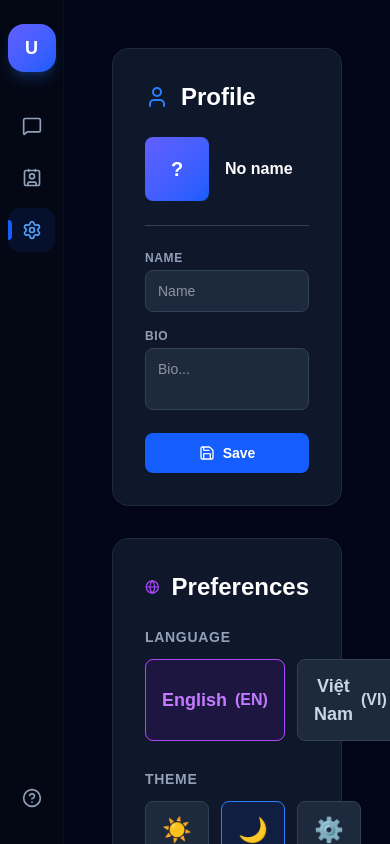
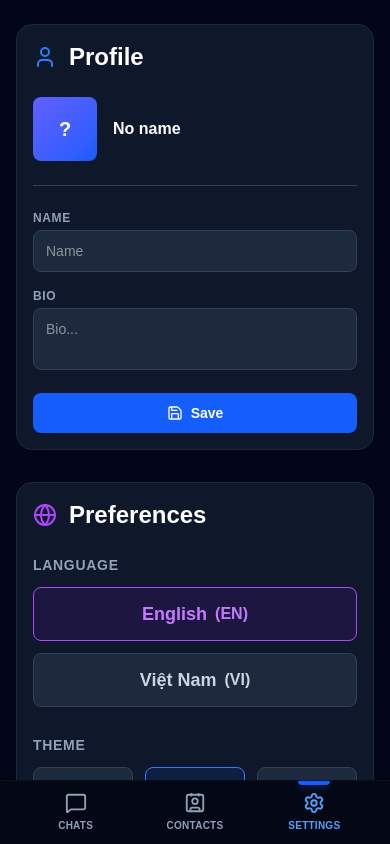
Before and after one commit to TrinhHao42/XConnect, a Next.js app in the folder xconnect_frontend/: page /settings in a window 390 px wide. Built offline with nearby package versions, Linux system fonts and the light colour scheme; no server answers.

Commit message:
feat: implement comprehensive chat interface components and messaging features

```diff
--- a/xconnect_frontend/app/(protected)/(chat)/chat/page.tsx
+++ b/xconnect_frontend/app/(protected)/(chat)/chat/page.tsx
@@ -13,7 +13,7 @@ export default function ChatPage() {
       <div
         className={`
           ${activeRoomId ? "hidden md:flex" : "flex"}
-          w-full md:w-80 lg:w-96 shrink-0
+          w-full md:w-80 lg:w-96 shrink-0 pb-16 md:pb-0
         `}
       >
         <ConversationList />
--- a/xconnect_frontend/app/(protected)/(chat)/contacts/page.tsx
+++ b/xconnect_frontend/app/(protected)/(chat)/contacts/page.tsx
@@ -174,7 +174,7 @@ export default function ContactsPage() {
   return (
     <div className="flex-1 flex flex-col bg-slate-50 dark:bg-slate-950 h-full overflow-hidden">
       {/* Header */}
-      <div className="px-8 pt-8 pb-4 border-b border-slate-200 dark:border-slate-800">
+      <div className="px-4 md:px-8 pt-8 pb-4 border-b border-slate-200 dark:border-slate-800">
         {/* Search bar */}
         <div className="relative mt-5">
           <Search className="absolute left-4 top-1/2 -translate-y-1/2 w-5 h-5 text-slate-400" />
@@ -189,7 +189,7 @@ export default function ContactsPage() {
       </div>
 
       {/* Results */}
-      <div className="flex-1 overflow-y-auto px-8 py-6">
+      <div className="flex-1 overflow-y-auto px-4 py-4 md:px-8 md:py-6 pb-24 md:pb-6">
         {/* Friend Requests Section */}
         {requests && requests.length > 0 && (
           <div className="mb-8">
--- a/xconnect_frontend/app/(protected)/(chat)/layout.tsx
+++ b/xconnect_frontend/app/(protected)/(chat)/layout.tsx
@@ -1,15 +1,16 @@
 import Sidebar from "@/components/chat/Sidebar";
-import ConversationList from "@/components/chat/ConversationList";
+import BottomNavigation from "@/components/chat/BottomNavigation";
 import GlobalCallManager from "@/components/call/GlobalCallManager";
 import { ReactNode } from "react";
 
 export default function ChatLayout({ children }: { children: ReactNode }) {
   return (
-    <div className="flex h-screen bg-background overflow-hidden">
+    <div className="flex h-screen bg-background overflow-hidden relative">
       <Sidebar />
       <main className="flex-1 overflow-hidden">
         {children}
       </main>
+      <BottomNavigation />
       <GlobalCallManager />
     </div>
   );
--- a/xconnect_frontend/app/(protected)/(chat)/settings/page.tsx
+++ b/xconnect_frontend/app/(protected)/(chat)/settings/page.tsx
@@ -138,11 +138,11 @@ export default function SettingsPage() {
     <div className="flex-1 flex flex-col bg-slate-50 dark:bg-slate-950 h-full">
       {/* Scrollable Content */}
       <div className="flex-1 overflow-y-auto">
-        <div className="w-full px-12 py-12 space-y-8">
+        <div className="w-full px-4 py-6 md:px-12 md:py-12 pb-24 md:pb-12 space-y-8">
           {/* Profile & Preferences in 2 column grid */}
           <div className="grid grid-cols-1 md:grid-cols-2 gap-8">
             {/* Profile Card - Compact */}
-            <div className="bg-white dark:bg-slate-900 rounded-2xl border border-slate-100 dark:border-slate-800 p-8 shadow-sm">
+            <div className="bg-white dark:bg-slate-900 rounded-2xl border border-slate-100 dark:border-slate-800 p-4 sm:p-8 shadow-sm">
               <h2 className="text-2xl font-bold text-slate-900 dark:text-white mb-6 flex items-center gap-3">
                 <User className="w-6 h-6 text-blue-500" />
                 {t.profile}
@@ -216,7 +216,7 @@ export default function SettingsPage() {
             </div>
 
             {/* Preferences Card */}
-            <div className="bg-white dark:bg-slate-900 rounded-2xl border border-slate-100 dark:border-slate-800 p-8 shadow-sm">
+            <div className="bg-white dark:bg-slate-900 rounded-2xl border border-slate-100 dark:border-slate-800 p-4 sm:p-8 shadow-sm">
               <h2 className="text-2xl font-bold text-slate-900 dark:text-white mb-6 flex items-center gap-3">
                 <Globe className="w-6 h-6 text-purple-500" />
                 {t.preferences}
@@ -227,7 +227,7 @@ export default function SettingsPage() {
                 <label className="text-sm font-semibold text-slate-500 dark:text-slate-400 uppercase tracking-wider mb-3 block">
                   {t.language}
                 </label>
-                <div className="flex gap-3">
+                <div className="flex flex-col sm:flex-row gap-3">
                   {[
                     { code: "en" as const, label: "EN", flag: "English" },
                     { code: "vi" as const, label: "VI", flag: "Việt Nam" },
--- a/xconnect_frontend/components/call/CallProvider.tsx
+++ b/xconnect_frontend/components/call/CallProvider.tsx
@@ -455,9 +455,14 @@ export function CallProvider({ children }: { children: ReactNode }) {
     void connectAgora();
 
     return () => {
-      cancelled = true;
-      if (currentClient) {
-        currentClient.removeAllListeners?.();
+      // Only cancel and remove listeners if the session has actually ended or switched to a different call.
+      // This prevents interrupting connection state updates as we transition from 'connecting' to 'active'.
+      const currentActiveSession = sessionRef.current;
+      if (!currentActiveSession || currentActiveSession.callId !== currentSession.callId) {
+        cancelled = true;
+        if (currentClient) {
+          currentClient.removeAllListeners?.();
+        }
       }
     };
   }, [clearAgoraArtifacts, resetSession, session, user?.id]);
--- /dev/null
+++ b/xconnect_frontend/components/chat/BottomNavigation.tsx
@@ -0,0 +1,65 @@
+"use client";
+
+import Link from "next/link";
+import { usePathname } from "next/navigation";
+import { MessageSquare, Contact, Settings } from "lucide-react";
+import { useLanguageStore } from "@/store/language.store";
+import { useChatStore } from "@/store/chat.store";
+
+const translations = {
+  en: {
+    chats: "Chats",
+    contacts: "Contacts",
+    settings: "Settings",
+  },
+  vi: {
+    chats: "Tin nhắn",
+    contacts: "Danh bạ",
+    settings: "Cài đặt",
+  }
+};
+
+export default function BottomNavigation() {
+  const pathname = usePathname();
+  const { language } = useLanguageStore();
+  const { activeRoomId } = useChatStore();
+
+  // If there is an active room on mobile, hide the bottom navigation to give room for keyboard and input
+  if (activeRoomId) return null;
+
+  const t = translations[language];
+
+  const navLinks = [
+    { id: "chat", name: t.chats, href: "/chat", icon: MessageSquare },
+    { id: "contacts", name: t.contacts, href: "/contacts", icon: Contact },
+    { id: "settings", name: t.settings, href: "/settings", icon: Settings },
+  ];
+
+  return (
+    <nav className="fixed bottom-0 left-0 right-0 h-16 bg-slate-50 dark:bg-[#040815] border-t border-slate-200 dark:border-slate-900/50 flex md:hidden items-center justify-around px-4 z-40 shadow-lg backdrop-blur-md bg-opacity-90 dark:bg-opacity-90">
+      {navLinks.map((link) => {
+        const isActive = pathname === link.href || (link.href === "/chat" && pathname.startsWith("/chat/"));
+        const Icon = link.icon;
+        return (
+          <Link
+            key={link.name}
+            href={link.href}
+            className={`flex flex-col items-center justify-center w-20 h-full transition-all duration-200 relative ${
+              isActive
+                ? "text-blue-600 dark:text-blue-400"
+                : "text-slate-500 dark:text-slate-400 hover:text-slate-900 dark:hover:text-slate-200"
+            }`}
+          >
+            {isActive && (
+              <span className="absolute top-0 w-8 h-1 bg-blue-600 rounded-b-full shadow-[0_2px_8px_rgba(37,99,235,0.4)]" />
+            )}
+            <Icon className="w-5.5 h-5.5 mb-1" />
+            <span className="text-[10px] font-semibold tracking-wide uppercase">
+              {link.name}
+            </span>
+          </Link>
+        );
+      })}
+    </nav>
+  );
+}
--- a/xconnect_frontend/components/chat/ChatArea.tsx
+++ b/xconnect_frontend/components/chat/ChatArea.tsx
@@ -900,12 +900,12 @@ export default function ChatArea({ onBack }: ChatAreaProps) {
         <div className="p-6 bg-white dark:bg-slate-900 border-t border-slate-200 dark:border-slate-800">
           <div className="relative">
             {showEmojiPicker && (
-              <div className="absolute bottom-full left-0 mb-3 z-30 shadow-2xl rounded-2xl overflow-hidden border border-outline-variant/10">
+              <div className="absolute bottom-full left-0 mb-3 z-30 shadow-2xl rounded-2xl overflow-hidden border border-slate-200 dark:border-slate-800/80 w-full sm:w-[350px]">
                 <EmojiPicker
                   onEmojiClick={handleEmojiClick as any}
                   theme={(resolvedTheme === "dark" ? "dark" : "light") as any}
-                  width={360}
-                  height={420}
+                  width="100%"
+                  height={350}
                   searchDisabled={false}
                   lazyLoadEmojis
                 />
--- a/xconnect_frontend/components/chat/Sidebar.tsx
+++ b/xconnect_frontend/components/chat/Sidebar.tsx
@@ -5,6 +5,7 @@ import { MessageSquare, Contact, Settings, HelpCircle } from "lucide-react";
 import { useAuthStore } from "@/store/auth.store";
 import { usePathname } from "next/navigation";
 import { useLanguageStore } from "@/store/language.store";
+import { useChatStore } from "@/store/chat.store";
 
 const translations = {
   en: {
@@ -25,6 +26,7 @@ export default function Sidebar() {
   const pathname = usePathname();
   const { user } = useAuthStore();
   const { language } = useLanguageStore();
+  const { activeRoomId } = useChatStore();
 
   const t = translations[language];
 
@@ -35,7 +37,7 @@ export default function Sidebar() {
   ];
 
   return (
-    <aside className="h-screen w-16 shrink-0 bg-slate-50 dark:bg-[#040815] flex flex-col py-6 border-r border-slate-200 dark:border-slate-900/50">
+    <aside className="hidden md:flex h-screen w-16 shrink-0 bg-slate-50 dark:bg-[#040815] flex-col py-6 border-r border-slate-200 dark:border-slate-900/50">
       {/* User Avatar Top */}
       <div className="px-2 mb-8 flex justify-center">
         <div className="relative">
```
